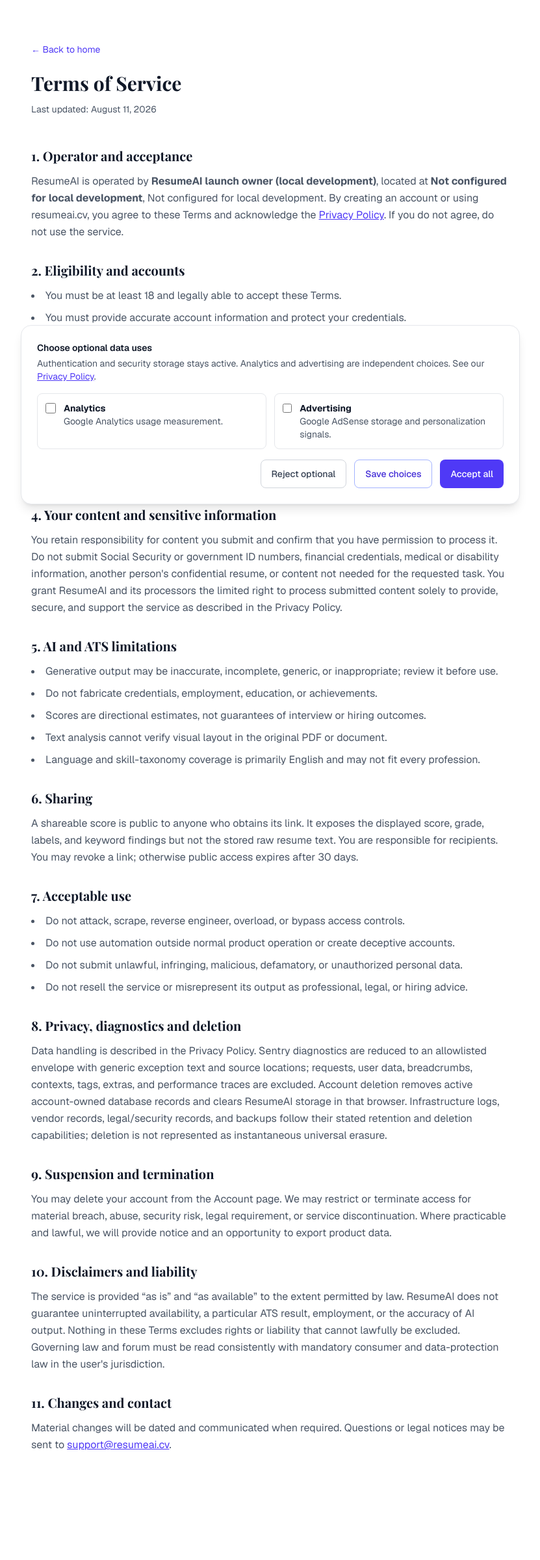
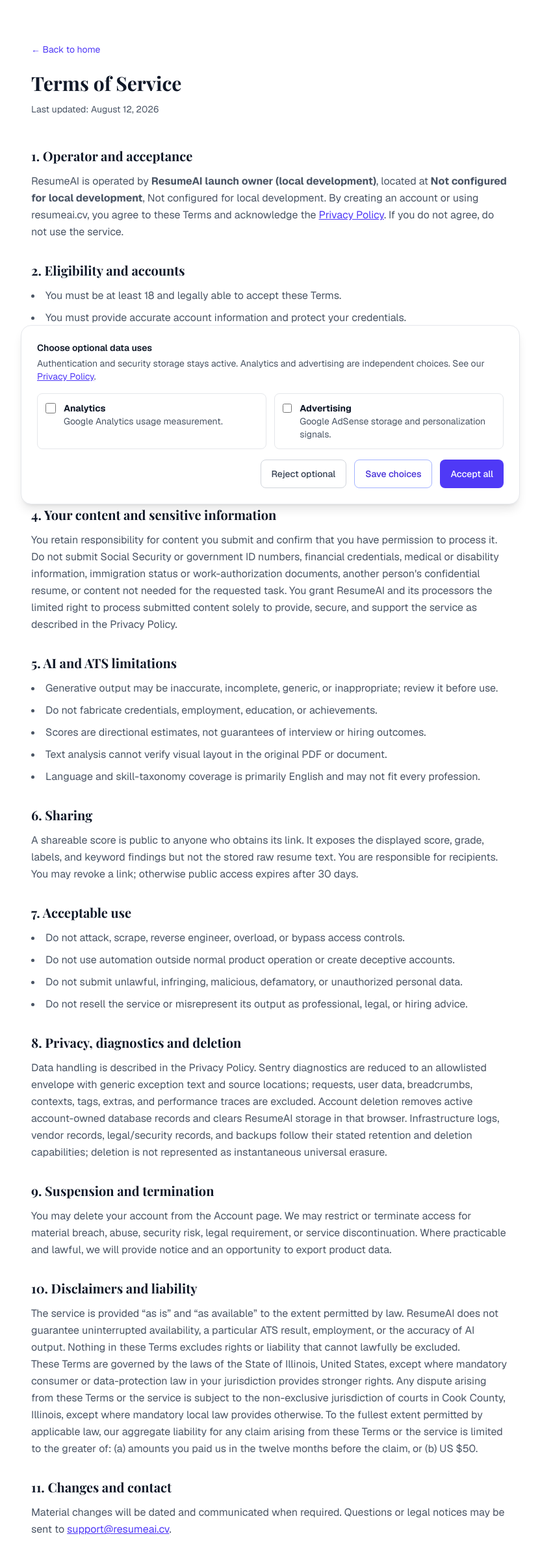
Before and after one commit to LNB-Aveva/unified-resume-builder, a Next.js app in the folder frontend/: page /terms in a window 1280 px wide. Shown: the top 2400 px of the page at 65% size, without its empty margins (224-1055 px from the left). Before the commit the page ends 2300 px from the top, so only its background shows below. Built offline with nearby package versions, Linux system fonts and the light colour scheme; no server answers.

Commit message:
[claude] Gate 1(d) compliance review: Privacy/Terms redlines (5 fixes) + review doc

```diff
--- a/frontend/src/app/privacy/page.tsx
+++ b/frontend/src/app/privacy/page.tsx
@@ -24,7 +24,7 @@
         <h1 className="font-[family-name:var(--font-display)] text-3xl font-bold text-gray-900 dark:text-white mb-3">
           Privacy Policy
         </h1>
-        <p className="text-sm text-gray-600 dark:text-gray-400">Last updated: August 11, 2026</p>
+        <p className="text-sm text-gray-600 dark:text-gray-400">Last updated: August 12, 2026</p>
       </div>
 
       <div className="prose prose-gray dark:prose-invert prose-sm max-w-none space-y-8">
@@ -54,7 +54,8 @@
           <p className={`${text} mt-3`}>
             Resume text and free-form notes can reveal sensitive information. Do not submit Social
             Security or government ID numbers, financial credentials, medical or disability details,
-            or other information that is not needed for the requested task.
+            immigration status or work-authorization documents, or other information that is not
+            needed for the requested task.
           </p>
         </section>
 
@@ -102,10 +103,15 @@
         <section>
           <h2 className={heading}>6. International transfers</h2>
           <p className={text}>
-            These providers can process personal data in the United States and other countries where
-            they or their subprocessors operate. Where required, transfers rely on an applicable
-            adequacy decision, standard contractual clauses, or another lawful transfer mechanism.
-            Contact us to request information about safeguards applicable to your data.
+            These providers may process personal data in the United States and other countries where
+            they or their subprocessors operate. ResumeAI is operated from the United States and its
+            initial launch is US-focused. Where a provider makes an applicable transfer mechanism
+            available—such as an adequacy decision or standard contractual clauses—ResumeAI relies on
+            that processor&apos;s arrangement. Contact{" "}
+            <a href="mailto:support@resumeai.cv" className="text-indigo-600 dark:text-indigo-400 underline">
+              support@resumeai.cv
+            </a>{" "}
+            to request information about the transfer arrangements applicable to your data.
           </p>
         </section>
 
@@ -178,6 +184,13 @@
             proof of authority. If we deny or limit a request, we will explain why and provide any
             available appeal route.
           </p>
+          <p className={`${text} mt-3`}>
+            You may also file a complaint with the US Federal Trade Commission at{" "}
+            <a href="https://reportfraud.ftc.gov" className="text-indigo-600 dark:text-indigo-400 underline" rel="noopener noreferrer" target="_blank">
+              ftc.gov/complaint
+            </a>
+            , or with your state&apos;s attorney general or data-protection authority.
+          </p>
         </section>
 
         <section>
--- a/frontend/src/app/terms/page.tsx
+++ b/frontend/src/app/terms/page.tsx
@@ -24,7 +24,7 @@
         <h1 className="font-[family-name:var(--font-display)] text-3xl font-bold text-gray-900 dark:text-white mb-3">
           Terms of Service
         </h1>
-        <p className="text-sm text-gray-600 dark:text-gray-400">Last updated: August 11, 2026</p>
+        <p className="text-sm text-gray-600 dark:text-gray-400">Last updated: August 12, 2026</p>
       </div>
 
       <div className="prose prose-gray dark:prose-invert prose-sm max-w-none space-y-8">
@@ -64,8 +64,9 @@
           <p className={text}>
             You retain responsibility for content you submit and confirm that you have permission to
             process it. Do not submit Social Security or government ID numbers, financial credentials,
-            medical or disability information, another person&apos;s confidential resume, or content not
-            needed for the requested task. You grant ResumeAI and its processors the limited right to
+            medical or disability information, immigration status or work-authorization documents,
+            another person&apos;s confidential resume, or content not needed for the requested task.
+            You grant ResumeAI and its processors the limited right to
             process submitted content solely to provide, secure, and support the service as described
             in the Privacy Policy.
           </p>
@@ -128,8 +129,17 @@
             The service is provided “as is” and “as available” to the extent permitted by law. ResumeAI
             does not guarantee uninterrupted availability, a particular ATS result, employment, or the
             accuracy of AI output. Nothing in these Terms excludes rights or liability that cannot
-            lawfully be excluded. Governing law and forum must be read consistently with mandatory
-            consumer and data-protection law in the user&apos;s jurisdiction.
+            lawfully be excluded.
+          </p>
+          <p className={text}>
+            These Terms are governed by the laws of the State of Illinois, United States, except
+            where mandatory consumer or data-protection law in your jurisdiction provides stronger
+            rights. Any dispute arising from these Terms or the service is subject to the
+            non-exclusive jurisdiction of courts in Cook County, Illinois, except where mandatory
+            local law provides otherwise. To the fullest extent permitted by applicable law, our
+            aggregate liability for any claim arising from these Terms or the service is limited to
+            the greater of: (a) amounts you paid us in the twelve months before the claim, or
+            (b) US $50.
           </p>
         </section>
 
```
Also changed, not shown: 2 other files (tests, documents, lock files or other folders).
